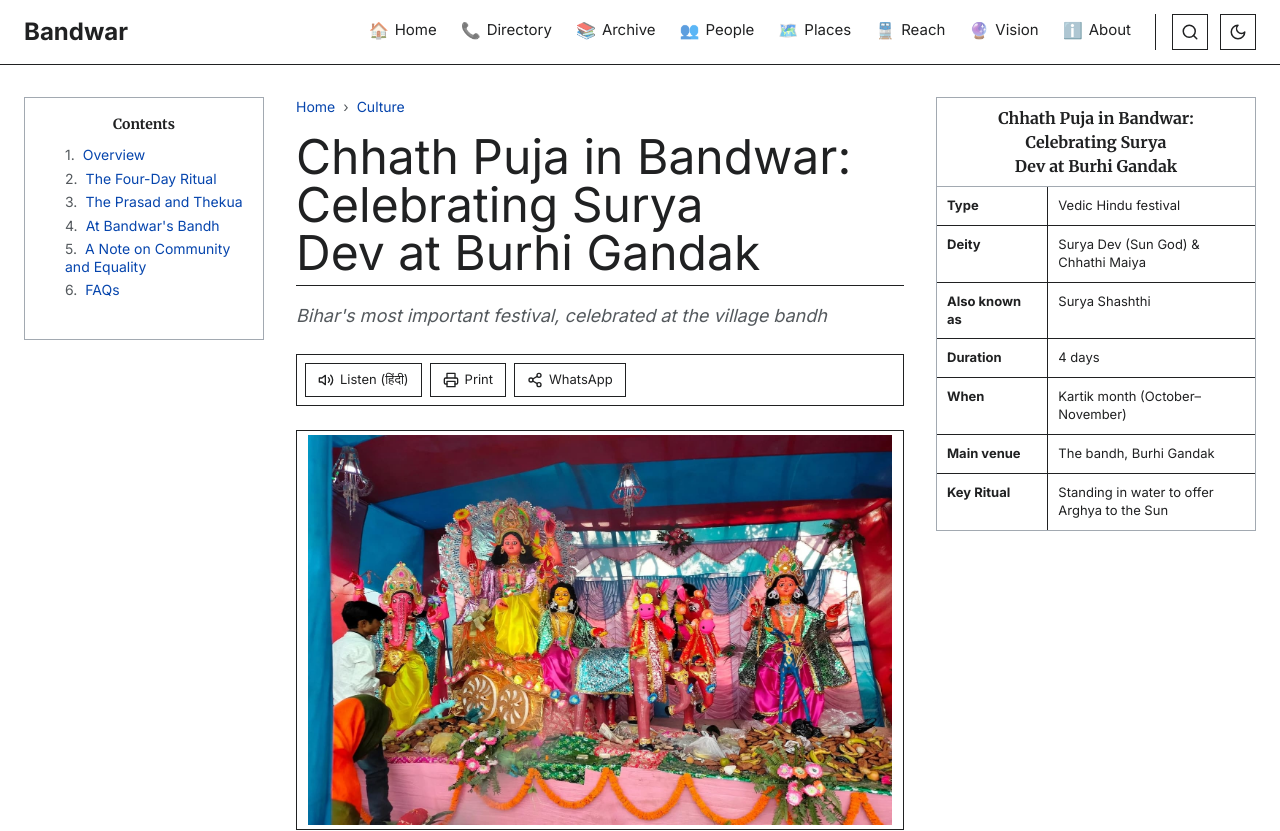
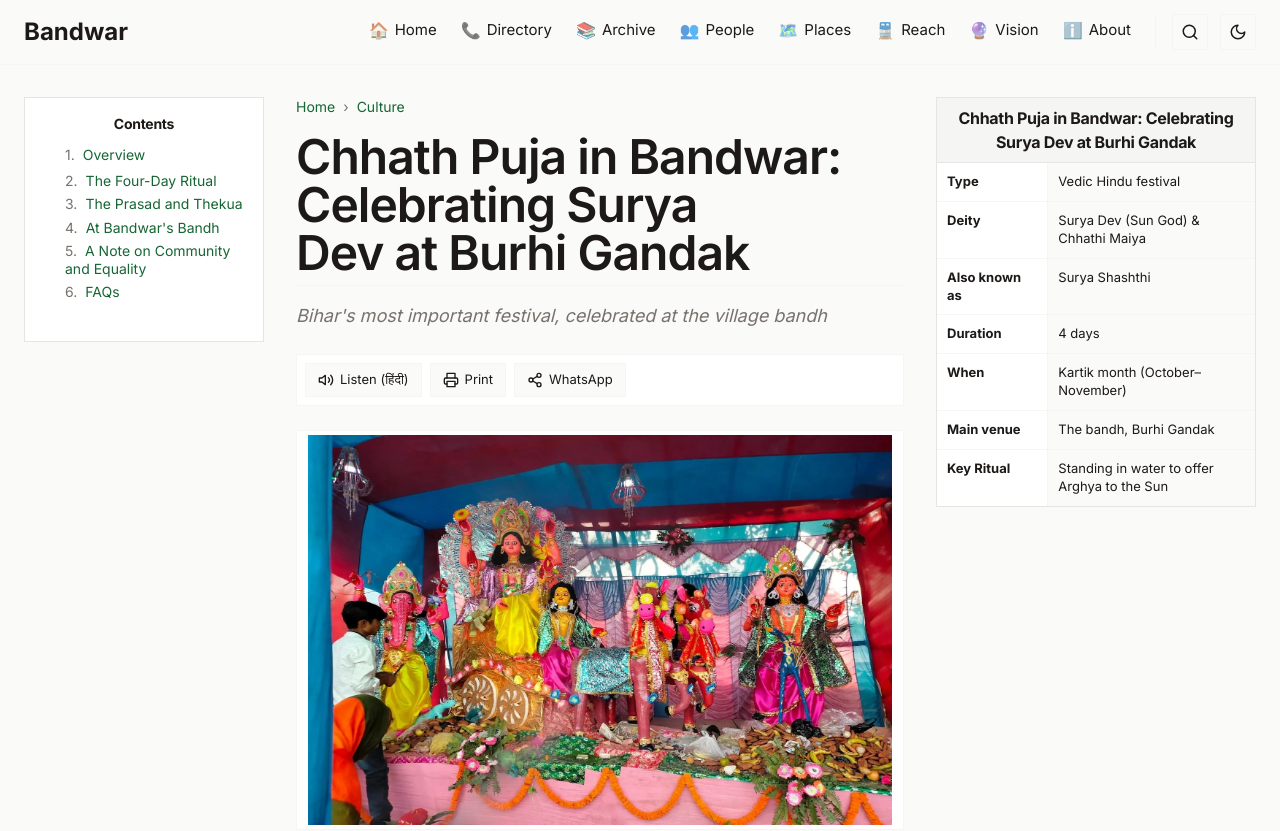
Before and after one commit to ravirajhere/Bandwar, a Next.js app: page /article/chhath-puja-bandwar-bandh-burhi-gandak in a window 1280 px wide. Shown: the top 831 px of the page. Built offline with nearby package versions, Linux system fonts and the light colour scheme.

Commit message:
Update globals.css

```diff
--- a/src/app/globals.css
+++ b/src/app/globals.css
@@ -3,37 +3,49 @@
 @tailwind utilities;
 
 /* =========================================
-   1. THEME VARIABLES
+   1. THEME DESIGN TOKENS (Long-Term System)
    ========================================= */
 @layer base {
   :root {
-    --bg-main: #ffffff;
-    --bg-alt: #f8f9fa;
-    --bg-header: #eaecf0;
-    --text-main: #202122;
-    --text-muted: #54595d;
-    --link-color: #0645ad;
-    --link-visited: #0b0080;
-    --border-main: #a2a9b1;
-    --border-light: #c8ccd1;
+    /* ☀️ Light Mode (Warm Editorial) */
+    --bg-main: #FAFAF9;           /* Warm Off-White (Stripe style) */
+    --bg-card: #FFFFFF;           /* Pure White for Cards */
+    --bg-card-hover: #F5F5F4;
+    --bg-muted: #F5F5F4;          /* For headers/table backgrounds */
 
-    --selection-bg: #0645ad;
-    --selection-text: #ffffff;
+    --text-main: #1C1917;         /* Deep Charcoal (Not pure black) */
+    --text-muted: #78716C;        /* Subtle Grey */
+
+    --brand-primary: #166534;     /* Heritage Deep Green */
+    --brand-hover: #14532D;
+    --brand-visited: #4C1D95;     /* Deep Purple */
+
+    --border-main: #E7E5E4;       /* Soft Border */
+    --border-subtle: #F5F5F4;     /* Extremely subtle border */
+
+    --selection-bg: #166534;
+    --selection-text: #FFFFFF;
   }
 
+  /* 🌙 Dark Mode (Luxurious Obsidian) */
   .dark {
-    --bg-main: #121212;
-    --bg-alt: #1a1a1a;
-    --bg-header: #2a2a2a;
-    --text-main: #e0e0e0;
-    --text-muted: #a0a0a0;
-    --link-color: #6ba3f5;
-    --link-visited: #9b8cf5;
-    --border-main: #444444;
-    --border-light: #333333;
+    --bg-main: #0C0A09;           /* Deep Obsidian */
+    --bg-card: #1C1917;
+    --bg-card-hover: #292524;
+    --bg-muted: #1C1917;
 
-    --selection-bg: #6ba3f5;
-    --selection-text: #121212;
+    --text-main: #FAFAF9;
+    --text-muted: #A8A29E;
+
+    --brand-primary: #4ADE80;     /* Bright Green for Dark Mode */
+    --brand-hover: #22C55E;
+    --brand-visited: #C084FC;
+
+    --border-main: #292524;
+    --border-subtle: #1C1917;
+
+    --selection-bg: #4ADE80;
+    --selection-text: #0C0A09;
   }
 
   html {
@@ -46,8 +58,8 @@
     color: var(--text-main);
     -webkit-font-smoothing: antialiased;
     -moz-osx-font-smoothing: grayscale;
-    font-family: var(--font-inter), Arial, Helvetica, sans-serif;
-    transition: background-color 0.3s, color 0.3s;
+    font-family: var(--font-inter), sans-serif;
+    transition: background-color 0.3s ease, color 0.3s ease;
   }
 
   ::selection {
@@ -61,67 +73,73 @@
     height: auto;
   }
 
+  /* Typography (Editorial Style) */
   p {
     max-width: 75ch;
-    line-height: 1.7;
-    margin-bottom: 1.25rem;
+    line-height: 1.75;
+    margin-bottom: 1.5rem;
     font-size: 1.05rem;
   }
 
   a {
-    color: var(--link-color);
+    color: var(--brand-primary);
     text-decoration: none;
+    transition: color 0.2s ease;
   }
 
   a:hover { text-decoration: underline; }
-  a:visited { color: var(--link-visited); }
+  a:visited { color: var(--brand-visited); }
 
   h1, h2, h3, h4, h5, h6 {
     text-wrap: balance;
     color: var(--text-main);
-    font-family: var(--font-fraunces), Georgia, serif;
-    font-weight: normal;
+    font-family: var(--font-playfair), Georgia, serif;
+    font-weight: 600;
+    letter-spacing: -0.02em;
   }
 
-  h1 { font-size: 2.2rem; margin-bottom: 1rem; }
+  h1 { font-size: 2.5rem; margin-bottom: 1rem; line-height: 1.2; }
 
   h2 {
-    font-size: 1.6rem;
-    margin-top: 2.5rem;
-    margin-bottom: 1rem;
-    padding-bottom: 0.25rem;
-    border-bottom: 1px solid var(--border-light);
+    font-size: 1.75rem;
+    margin-top: 3rem;
+    margin-bottom: 1.25rem;
+    padding-bottom: 0.5rem;
+    border-bottom: 1px solid var(--border-main);
   }
 
-  h3 { font-size: 1.3rem; margin-top: 2rem; margin-bottom: 0.75rem; }
+  h3 { font-size: 1.35rem; margin-top: 2rem; margin-bottom: 0.75rem; }
 
+  /* Tables (Modern Data Sheet) */
   table {
     width: 100%;
     margin-top: 1.5rem;
     margin-bottom: 2rem;
     border-collapse: collapse;
     font-size: 0.95rem;
-    background-color: var(--bg-alt);
+    background-color: var(--bg-card);
     border: 1px solid var(--border-main);
+    border-radius: 6px;
+    overflow: hidden;
   }
 
   th, td {
-    padding: 0.75rem;
-    border: 1px solid var(--border-light);
+    padding: 0.85rem 1rem;
+    border-bottom: 1px solid var(--border-main);
     text-align: left;
     vertical-align: top;
     line-height: 1.5;
   }
 
   th {
-    background-color: var(--bg-header);
-    font-weight: 700;
+    background-color: var(--bg-muted);
+    font-weight: 600;
     color: var(--text-main);
     width: 35%;
   }
 
-  ul, ol { margin-bottom: 1.5rem; padding-left: 1.5rem; line-height: 1.7; }
-  li { margin-bottom: 0.35rem; }
+  ul, ol { margin-bottom: 1.5rem; padding-left: 1.5rem; line-height: 1.75; }
+  li { margin-bottom: 0.5rem; }
 }
 
 @layer components {
@@ -130,38 +148,40 @@
   }
 }
 
-/* Leaflet Map Overrides */
+/* =========================================
+   2. LEAFLET MAP OVERRIDES (Premium Look)
+   ========================================= */
 .leaflet-popup-content-wrapper {
-  border-radius: 2px !important;
-  box-shadow: 0 2px 4px rgba(0, 0, 0, 0.1) !important;
+  border-radius: 6px !important;
+  box-shadow: 0 4px 12px rgba(0, 0, 0, 0.15) !important;
   border: 1px solid var(--border-main) !important;
-  background-color: var(--bg-main) !important;
+  background-color: var(--bg-card) !important;
   color: var(--text-main) !important;
   padding: 0 !important;
 }
-.leaflet-popup-content { margin: 12px 16px !important; font-family: inherit; }
+.leaflet-popup-content { margin: 14px 18px !important; font-family: var(--font-inter), sans-serif; }
 .leaflet-popup-tip {
-  background-color: var(--bg-main) !important;
+  background-color: var(--bg-card) !important;
   border: 1px solid var(--border-main) !important;
   box-shadow: none !important;
 }
 
 /* Scrollbar */
-::-webkit-scrollbar { width: 12px; height: 12px; }
+::-webkit-scrollbar { width: 10px; height: 10px; }
 ::-webkit-scrollbar-track { background: var(--bg-main); }
 ::-webkit-scrollbar-thumb {
-  background: var(--border-light);
-  border-radius: 4px;
+  background: var(--border-main);
+  border-radius: 5px;
   border: 2px solid var(--bg-main);
 }
-::-webkit-scrollbar-thumb:hover { background: var(--border-main); }
+::-webkit-scrollbar-thumb:hover { background: var(--text-muted); }
 
 /* Leaflet Controls */
 .leaflet-control-layers {
-  border-radius: 0 !important;
+  border-radius: 6px !important;
   border: 1px solid var(--border-main) !important;
-  box-shadow: none !important;
-  background: var(--bg-alt) !important;
+  box-shadow: 0 2px 8px rgba(0,0,0,0.1) !important;
+  background: var(--bg-card) !important;
   color: var(--text-main) !important;
   font-family: var(--font-inter), sans-serif !important;
   font-size: 14px !important;
@@ -169,11 +189,10 @@
 .leaflet-control-layers-toggle { width: 36px !important; height: 36px !important; background-size: 20px 20px !important; }
 
 /* =========================================
-   PRINT STYLES (Wikipedia Book Style)
+   3. PRINT STYLES (Book Style)
    ========================================= */
 @media print {
-  /* 1. Page setup & force background colors */
-  @page { margin: 15mm; }
+  @page { margin: 20mm; }
 
   body {
     -webkit-print-color-adjust: exact !important;
@@ -182,18 +201,10 @@
     color: #000000 !important;
   }
 
-  /* 2. Hide non-printable elements (Header, Footer, Sidebars, Buttons, Toolbars) */
-  .no-print,
-  header,
-  footer,
-  nav,
-  aside,
-  button,
-  .leaflet-container {
+  .no-print, header, footer, nav, aside, button, .leaflet-container {
     display: none !important;
   }
 
-  /* 3. Reset layout for printing (Single column, no grids) */
   article {
     display: block !important;
     max-width: 100% !important;
@@ -208,29 +219,20 @@
     position: static !important;
   }
 
-  /* 4. Show the mobile infobox specifically for print (since desktop aside is hidden) */
   .print-infobox {
     display: block !important;
     margin-bottom: 20px !important;
     page-break-inside: avoid;
   }
 
-  /* 5. Typography for Print */
-  h1 { font-size: 24pt !important; color: #000000 !important; line-height: 1.2; margin-bottom: 10px; }
-  h2 { font-size: 16pt !important; color: #000000 !important; margin-top: 20px; border-bottom: 1px solid #ccc !important; padding-bottom: 5px; }
-  p { font-size: 11pt !important; color: #000000 !important; line-height: 1.5 !important; }
+  h1 { font-size: 28pt !important; color: #000000 !important; line-height: 1.2; margin-bottom: 15px; }
+  h2 { font-size: 18pt !important; color: #000000 !important; margin-top: 25px; border-bottom: 1px solid #ccc !important; padding-bottom: 5px; }
+  p { font-size: 12pt !important; color: #000000 !important; line-height: 1.6 !important; }
 
-  /* 6. Reset Link colors to black for print */
   a { color: #000000 !important; text-decoration: none !important; }
 
-  /* 7. Image handling (avoid breaking images across pages) */
-  img {
-    max-width: 100% !important;
-    height: auto !important;
-    page-break-inside: avoid;
-  }
+  img { max-width: 100% !important; height: auto !important; page-break-inside: avoid; }
 
-  /* 8. Fix Infobox borders and colors for print */
   .bg-wiki-bg-alt, .bg-wiki-header {
     background-color: #f8f9fa !important;
   }
```
